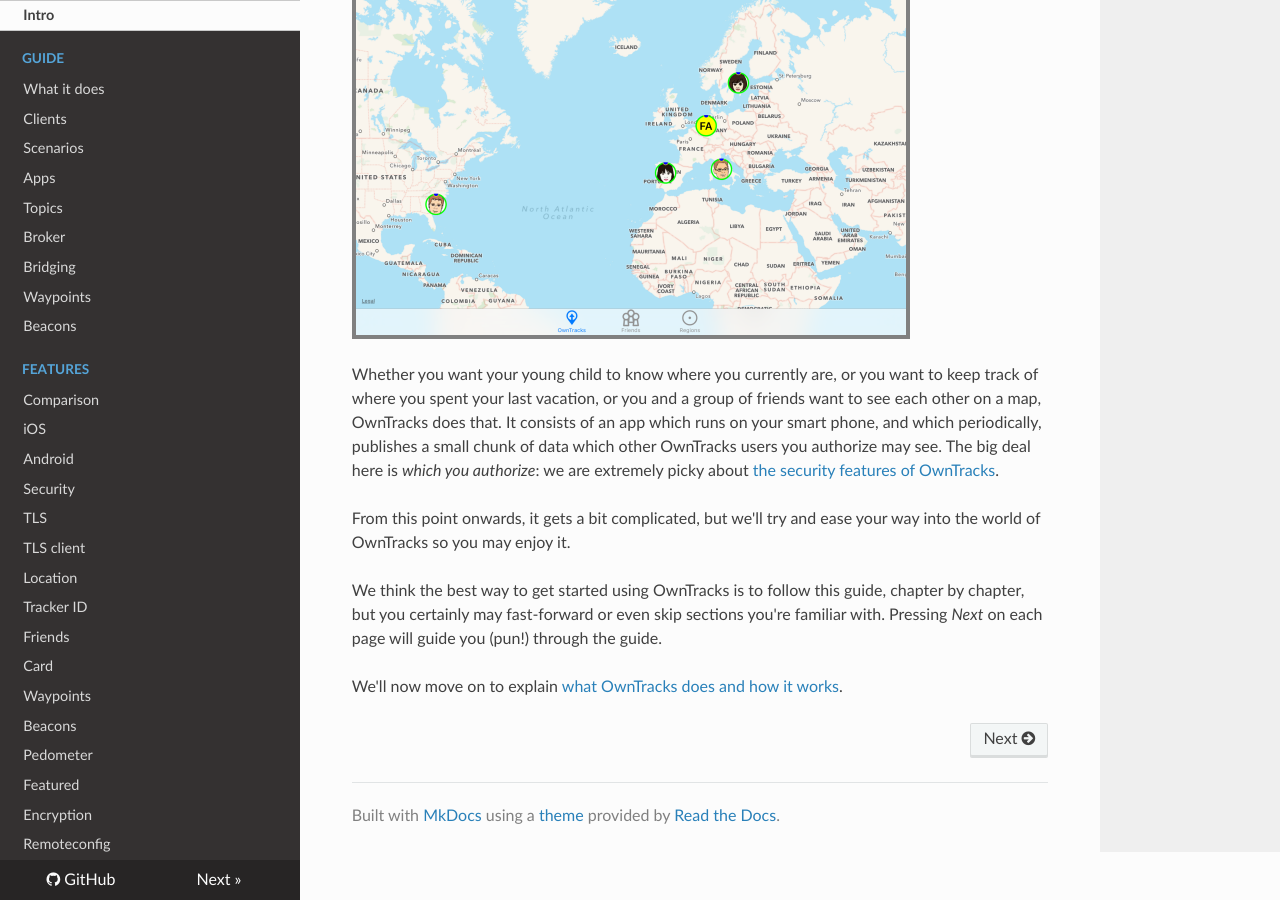
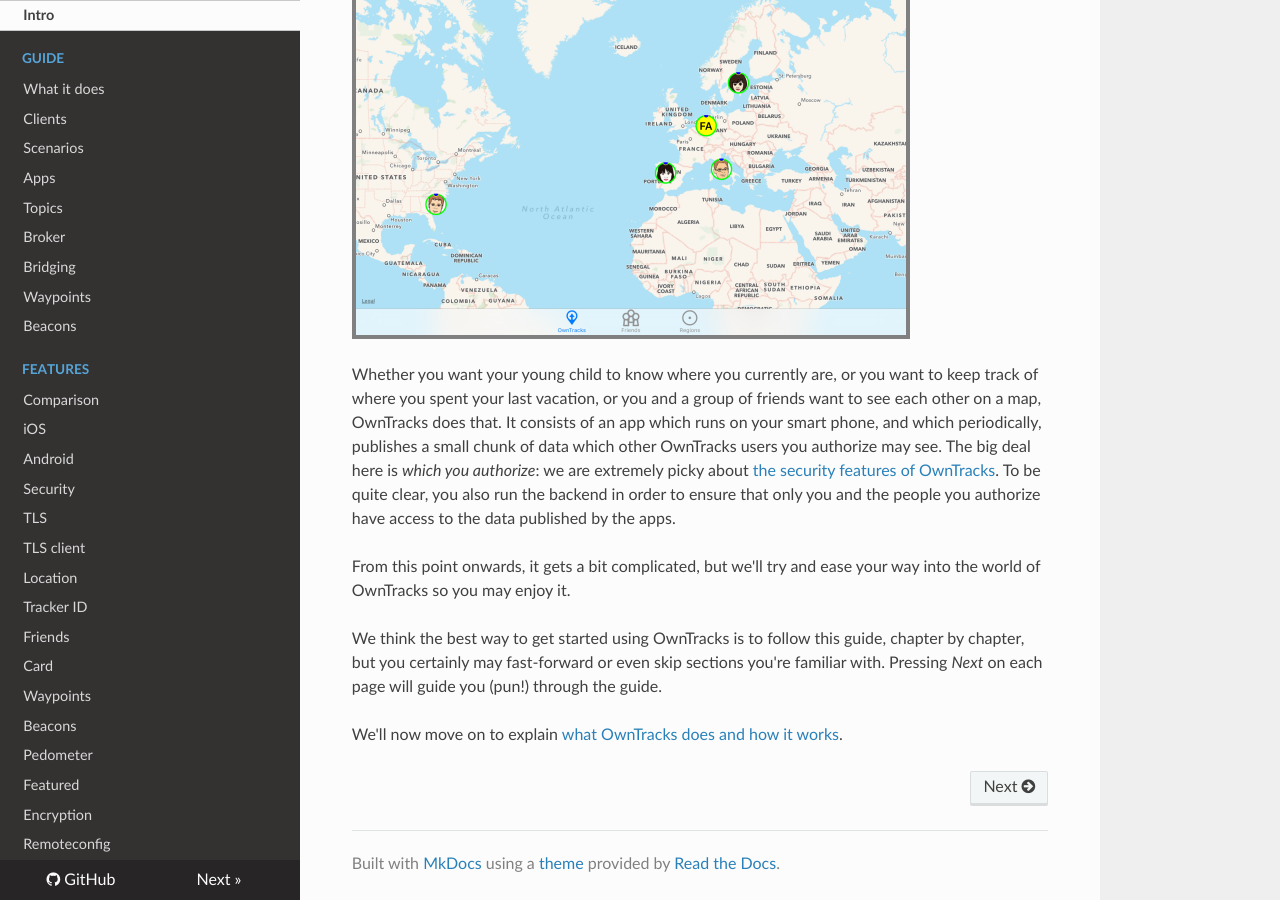
Before and after one commit to owntracks/booklet, an MkDocs documentation site: the page built from docs/index.md, in a window 1280 px wide and 900 px high, scrolled down 526 px. Built offline with MkDocs 1.6.1, drawn with Linux system fonts in a browser that asks for light colours; nearby versions of some CDN libraries; old or Windows-style settings are respelled for this version of MkDocs.

Commit message:
clarify running own backend

```diff
--- a/docs/index.md
+++ b/docs/index.md
@@ -8,7 +8,7 @@ OwnTracks is an Open Source project which provides an iOS and an Android app wit
 
 ![public map](images/ipad-public-map.png)
 
-Whether you want your young child to know where you currently are, or you want to keep track of where you spent your last vacation, or you and a group of friends want to see each other on a map, OwnTracks does that. It consists of an app which runs on your smart phone, and which periodically, publishes a small chunk of data which other OwnTracks users you authorize may see. The big deal here is *which you authorize*: we are extremely picky about [the security features of OwnTracks](features/security.md).
+Whether you want your young child to know where you currently are, or you want to keep track of where you spent your last vacation, or you and a group of friends want to see each other on a map, OwnTracks does that. It consists of an app which runs on your smart phone, and which periodically, publishes a small chunk of data which other OwnTracks users you authorize may see. The big deal here is *which you authorize*: we are extremely picky about [the security features of OwnTracks](features/security.md). To be quite clear, you also run the backend in order to ensure that only you and the people you authorize have access to the data published by the apps.
 
 From this point onwards, it gets a bit complicated, but we'll try and ease your way into the world of OwnTracks so you may enjoy it.
 
```
